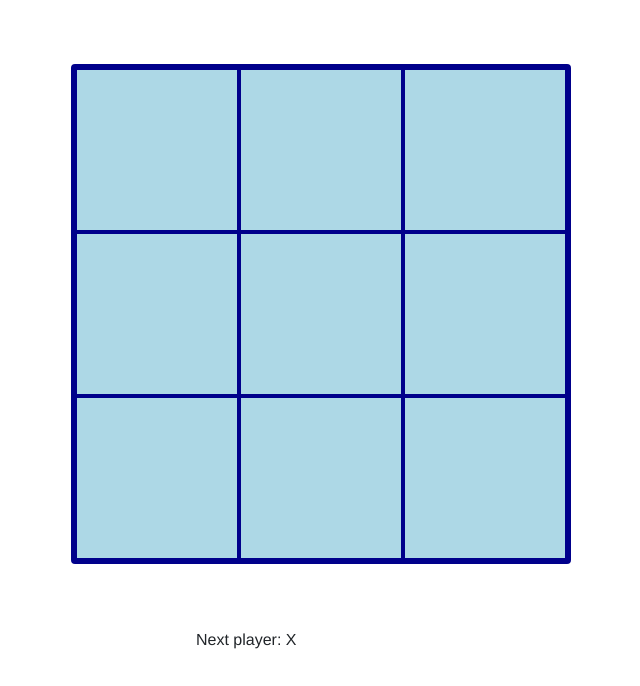
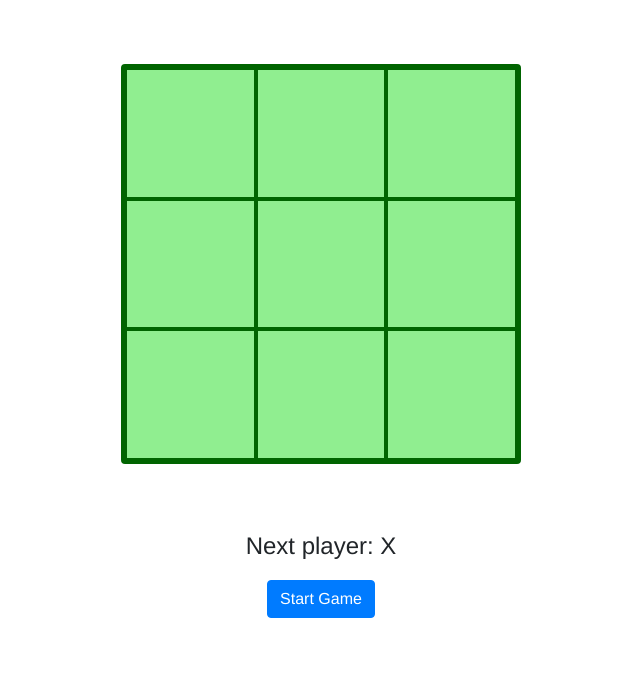
Before and after one commit to jfaMan/react-tic-tac-toe, a React (Create React App) app: page / in a window 1280 px wide. Shown: the top 686 px of the page, without its empty margins (319-959 px from the left). Built offline with nearby package versions, Linux system fonts and the light colour scheme.

Commit message:
changed styling

```diff
--- a/src/assets/stylesheets/application.scss
+++ b/src/assets/stylesheets/application.scss
@@ -4,8 +4,8 @@ body {
 }
 
 .square {
-  background-color: lightblue;
-  border: 2px solid darkblue;
+  background-color: lightgreen;
+  border: 2px solid darkgreen;
   font-size: 32px;
   cursor: 'pointer';
   &:hover {
@@ -15,16 +15,20 @@ body {
 }
 
 .board {
-  border: 4px solid darkblue;
+  border: 4px solid darkgreen;
   display: grid;
   grid-template: repeat(3, 1fr) /repeat(3, 1fr);
   margin: 64px auto;
-  width: 500px;
-  height: 500px;
+  width: 400px;
+  height: 400px;
   border-radius: 4px;
 }
 
 .results {
   width: 250px;
   margin: auto;
+  text-align: center;
+  p {
+    font-size: 24px;
+  }
 }
--- a/src/components/Game.jsx
+++ b/src/components/Game.jsx
@@ -19,7 +19,8 @@ const Game = () => {
     <>
       <Board squares={board} onClick={handleClick}/>
       <div className='results'>
-        <p>{winner ? `${winner} is the winner!`: `Next player: ${xIsNext ? 'X' : 'O'}` }</p>
+        <p>{winner ? `Player ${winner} is the winner!`: `Next player: ${xIsNext ? 'X' : 'O'}` }</p>
+        <button className='btn btn-primary' onClick={() => setBoard(Array(9).fill(null))}>Start Game</button>
       </div>
     </>
   )
```
